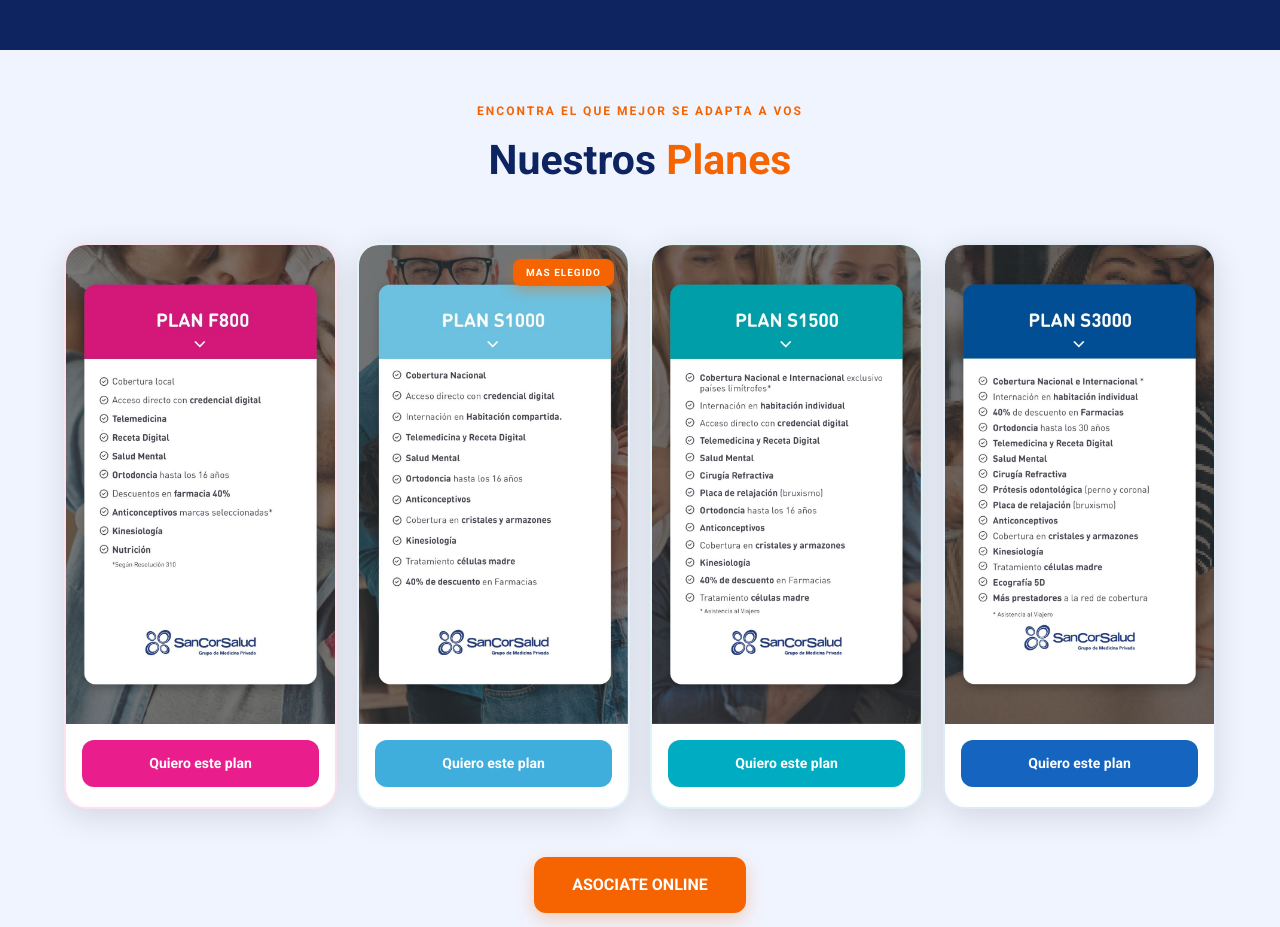
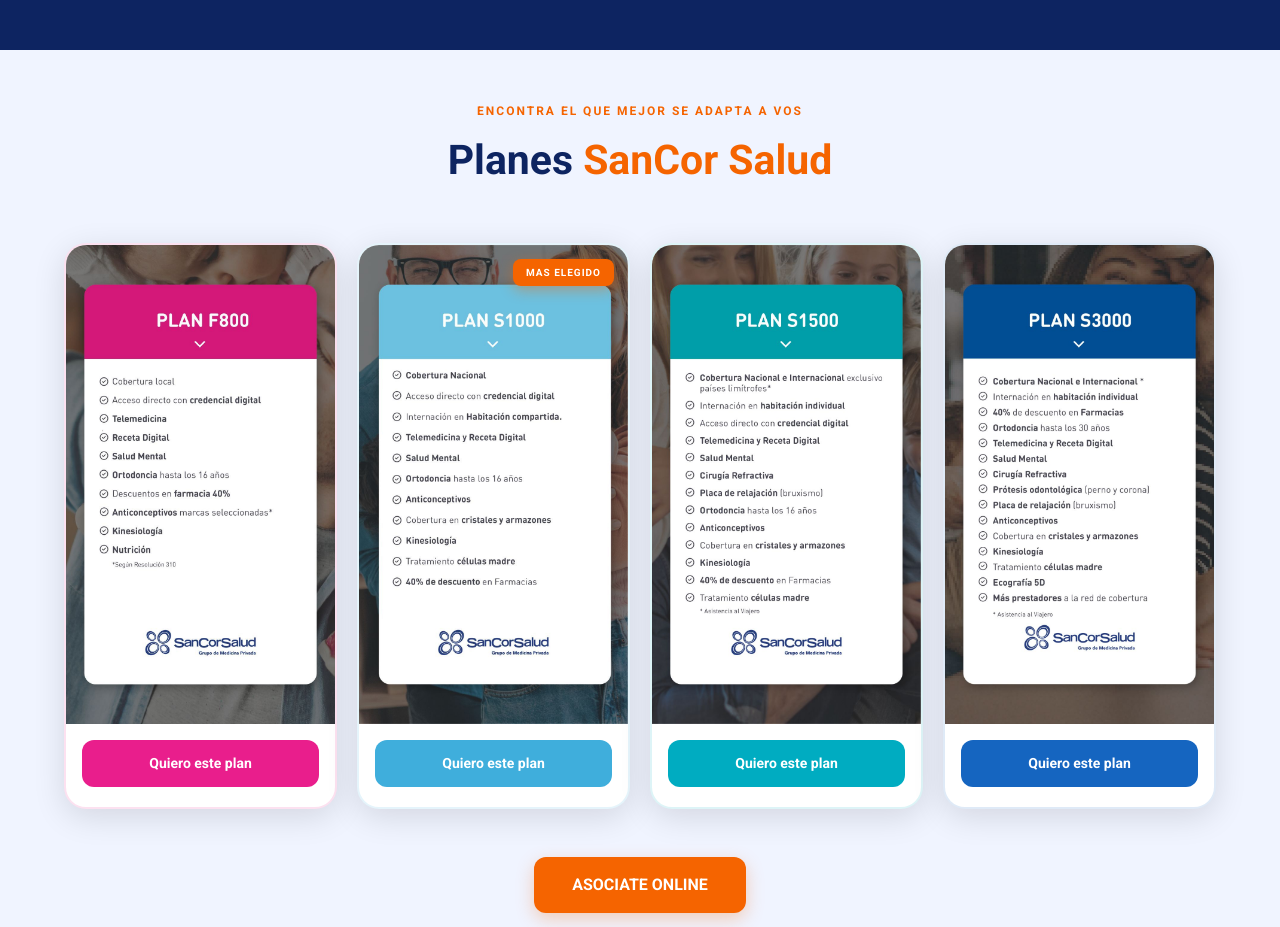
Before and after one commit to santiagofdmkt/jrgroup-web, a Next.js app: page /sancor-salud in a window 1280 px wide. Shown: the part 1080-2007 px from the top of the page. Built offline with nearby package versions, Linux system fonts and the light colour scheme.

Commit message:
Titulo Planes SanCor Salud

```diff
--- a/app/sancor-salud/page.tsx
+++ b/app/sancor-salud/page.tsx
@@ -400,7 +400,7 @@ export default function SancorSaludPage() {
           <div style={{ textAlign: 'center', marginBottom: 52 }}>
             <p style={{ color: '#F56400', fontWeight: 700, fontSize: 12, letterSpacing: 2, textTransform: 'uppercase', marginBottom: 10 }}>Encontra el que mejor se adapta a vos</p>
             <h2 style={{ fontSize: 'clamp(28px, 3.2vw, 42px)', fontWeight: 600, color: '#0D2461' }}>
-              Nuestros <span style={{ color: '#F56400' }}>Planes</span>
+              Planes <span style={{ color: '#F56400' }}>SanCor Salud</span>
             </h2>
           </div>
           <div style={{ display: 'grid', gridTemplateColumns: 'repeat(4, 1fr)', gap: 20, alignItems: 'start' }} className="planes-grid-sancor">
```
